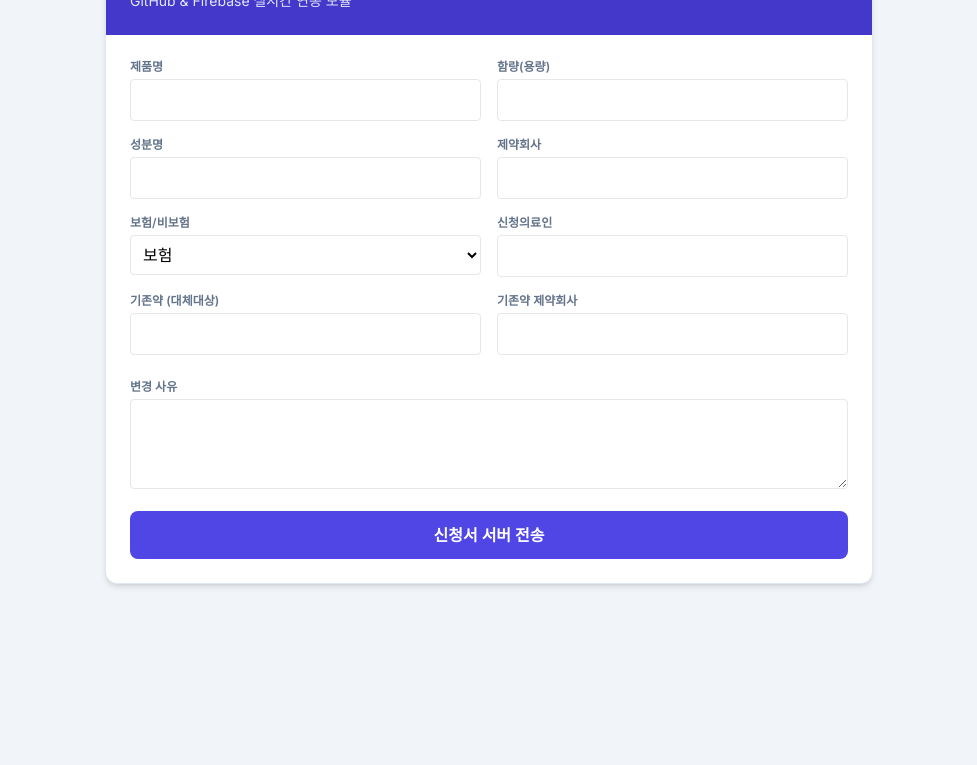
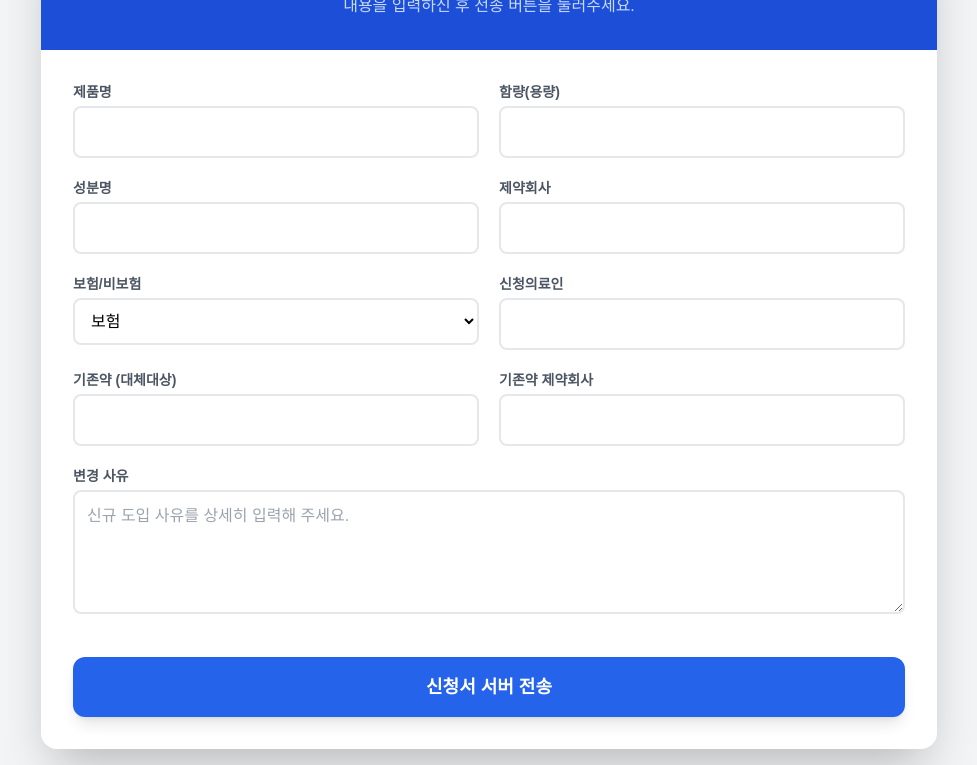
Before and after one commit to kternalnr-jaiden/new-drug-applications, a plain HTML site: page index.html in a window 1280 px wide. Shown: the part 98-863 px from the top of the page, without its empty margins (151-1128 px from the left). Before the commit the page ends 800 px from the top, so only its background shows below. Drawn offline with nearby package versions, Linux system fonts and the light colour scheme; a web font is replaced by a local one.

Commit message:
Update index.html

```diff
--- a/index.html
+++ b/index.html
@@ -6,65 +6,64 @@
     <title>신약 신청 시스템 2026</title>
     <script src="https://cdn.tailwindcss.com"></script>
     <style>
-        @import url('https://fonts.googleapis.com/css2?family=Inter:wght@400;600&display=swap');
-        body { font-family: 'Inter', sans-serif; }
+        @import url('https://fonts.googleapis.com/css2?family=Pretendard:wght@400;600;700&display=swap');
+        body { font-family: 'Pretendard', sans-serif; }
     </style>
 </head>
-<body class="bg-slate-100 min-h-screen p-4 md:p-8">
+<body class="bg-gray-100 min-h-screen flex items-center justify-center p-4">
 
-    <div class="max-w-3xl mx-auto bg-white rounded-xl shadow-md border border-slate-200 overflow-hidden">
-        <div class="bg-indigo-700 p-6">
-            <h1 class="text-white text-xl font-bold tracking-tight">신약 신청서 (2026 상반기)</h1>
-            <p class="text-indigo-100 text-sm mt-1">GitHub & Firebase 실시간 연동 모듈</p>
+    <div class="max-w-4xl w-full bg-white shadow-2xl rounded-2xl overflow-hidden">
+        <div class="bg-blue-700 p-8 text-white text-center">
+            <h1 class="text-3xl font-bold">신약 신청서 (2026 상반기)</h1>
+            <p class="mt-2 text-blue-100 opacity-90">내용을 입력하신 후 전송 버튼을 눌러주세요.</p>
         </div>
 
-        <form id="applicationForm" class="p-6 space-y-4">
-            <div class="grid grid-cols-1 md:grid-cols-2 gap-4">
+        <form id="applicationForm" class="p-8 grid grid-cols-1 md:grid-cols-2 gap-5">
             <div>
-                    <label class="block text-xs font-semibold text-slate-500 uppercase mb-1">제품명</label>
-                    <input type="text" id="productName" required class="w-full border rounded p-2 focus:ring-2 focus:ring-indigo-500 outline-none">
+                <label class="block text-sm font-semibold text-gray-600 mb-1">제품명</label>
+                <input type="text" id="productName" required class="w-full border-2 border-gray-200 rounded-lg p-3 focus:border-blue-500 outline-none transition">
             </div>
             <div>
-                    <label class="block text-xs font-semibold text-slate-500 uppercase mb-1">함량(용량)</label>
-                    <input type="text" id="dosage" required class="w-full border rounded p-2 focus:ring-2 focus:ring-indigo-500 outline-none">
+                <label class="block text-sm font-semibold text-gray-600 mb-1">함량(용량)</label>
+                <input type="text" id="dosage" required class="w-full border-2 border-gray-200 rounded-lg p-3 focus:border-blue-500 outline-none transition">
             </div>
             <div>
-                    <label class="block text-xs font-semibold text-slate-500 uppercase mb-1">성분명</label>
-                    <input type="text" id="ingredient" required class="w-full border rounded p-2 focus:ring-2 focus:ring-indigo-500 outline-none">
+                <label class="block text-sm font-semibold text-gray-600 mb-1">성분명</label>
+                <input type="text" id="ingredient" required class="w-full border-2 border-gray-200 rounded-lg p-3 focus:border-blue-500 outline-none transition">
             </div>
             <div>
-                    <label class="block text-xs font-semibold text-slate-500 uppercase mb-1">제약회사</label>
-                    <input type="text" id="company" required class="w-full border rounded p-2 focus:ring-2 focus:ring-indigo-500 outline-none">
+                <label class="block text-sm font-semibold text-gray-600 mb-1">제약회사</label>
+                <input type="text" id="company" required class="w-full border-2 border-gray-200 rounded-lg p-3 focus:border-blue-500 outline-none transition">
             </div>
             <div>
-                    <label class="block text-xs font-semibold text-slate-500 uppercase mb-1">보험/비보험</label>
-                    <select id="insurance" class="w-full border rounded p-2 bg-white">
+                <label class="block text-sm font-semibold text-gray-600 mb-1">보험/비보험</label>
+                <select id="insurance" class="w-full border-2 border-gray-200 rounded-lg p-3 bg-white outline-none">
                     <option value="보험">보험</option>
                     <option value="비보험">비보험</option>
                 </select>
             </div>
             <div>
-                    <label class="block text-xs font-semibold text-slate-500 uppercase mb-1">신청의료인</label>
-                    <input type="text" id="applicant" required class="w-full border rounded p-2 focus:ring-2 focus:ring-indigo-500 outline-none">
+                <label class="block text-sm font-semibold text-gray-600 mb-1">신청의료인</label>
+                <input type="text" id="applicant" required class="w-full border-2 border-gray-200 rounded-lg p-3 focus:border-blue-500 outline-none transition">
             </div>
             <div>
-                    <label class="block text-xs font-semibold text-slate-500 uppercase mb-1">기존약 (대체대상)</label>
-                    <input type="text" id="existingDrug" class="w-full border rounded p-2">
+                <label class="block text-sm font-semibold text-gray-600 mb-1">기존약 (대체대상)</label>
+                <input type="text" id="existingDrug" class="w-full border-2 border-gray-200 rounded-lg p-3">
             </div>
             <div>
-                    <label class="block text-xs font-semibold text-slate-500 uppercase mb-1">기존약 제약회사</label>
-                    <input type="text" id="existingCompany" class="w-full border rounded p-2">
+                <label class="block text-sm font-semibold text-gray-600 mb-1">기존약 제약회사</label>
+                <input type="text" id="existingCompany" class="w-full border-2 border-gray-200 rounded-lg p-3">
             </div>
+            <div class="md:col-span-2">
+                <label class="block text-sm font-semibold text-gray-600 mb-1">변경 사유</label>
+                <textarea id="reason" rows="4" required class="w-full border-2 border-gray-200 rounded-lg p-3 focus:border-blue-500 outline-none transition" placeholder="신규 도입 사유를 상세히 입력해 주세요."></textarea>
             </div>
 
-            <div class="pt-2">
-                <label class="block text-xs font-semibold text-slate-500 uppercase mb-1">변경 사유</label>
-                <textarea id="reason" rows="3" required class="w-full border rounded p-2 focus:ring-2 focus:ring-indigo-500 outline-none"></textarea>
-            </div>
-
-            <button type="submit" id="submitBtn" class="w-full bg-indigo-600 hover:bg-indigo-700 text-white font-bold py-3 rounded-lg transition duration-200">
+            <div class="md:col-span-2 pt-4">
+                <button type="submit" id="submitBtn" class="w-full bg-blue-600 hover:bg-blue-800 text-white font-bold py-4 rounded-xl shadow-lg transition duration-200 text-lg">
                     신청서 서버 전송
                 </button>
+            </div>
         </form>
     </div>
 
@@ -72,7 +71,7 @@
         import { initializeApp } from "https://www.gstatic.com/firebasejs/10.7.1/firebase-app.js";
         import { getFirestore, addDoc, collection, serverTimestamp } from "https://www.gstatic.com/firebasejs/10.7.1/firebase-firestore.js";
 
-        // 제공해주신 Config 적용
+        // 사용자님의 Firebase 설정
         const firebaseConfig = {
             apiKey: "AIzaSyCkWnacJS_3U3sYrDeLv4BvrI73hLiKv5k",
             authDomain: "new-drug-applications.firebaseapp.com",
@@ -82,16 +81,24 @@
             appId: "1:582639560208:web:fbb0482c7721f0beddcc95"
         };
 
+        // 초기화
         const app = initializeApp(firebaseConfig);
         const db = getFirestore(app);
 
+        // 제출 이벤트 처리
         document.getElementById('applicationForm').addEventListener('submit', async (e) => {
             e.preventDefault();
             const btn = document.getElementById('submitBtn');
+
+            // 전송 중 버튼 비활성화
             btn.disabled = true;
-            btn.innerHTML = '처리 중...';
+            btn.innerHTML = `
+                <svg class="animate-spin h-5 w-5 mr-3 border-4 border-white border-t-transparent rounded-full inline-block" viewBox="0 0 24 24"></svg>
+                서버 전송 중...
+            `;
 
             try {
+                // Firestore의 'submissions_2026' 컬렉션에 데이터 저장
                 await addDoc(collection(db, "submissions_2026"), {
                     productName: document.getElementById('productName').value,
                     dosage: document.getElementById('dosage').value,
@@ -102,16 +109,17 @@
                     existingDrug: document.getElementById('existingDrug').value,
                     existingCompany: document.getElementById('existingCompany').value,
                     reason: document.getElementById('reason').value,
-                    timestamp: serverTimestamp()
+                    createdAt: serverTimestamp()
                 });
-                alert("신청서가 성공적으로 저장되었습니다.");
-                e.target.reset();
-            } catch (err) {
-                console.error(err);
-                alert("저장 실패: Firebase 규칙(Rules)을 확인하세요.");
+
+                alert("✅ 신청서가 성공적으로 서버에 저장되었습니다!");
+                e.target.reset(); // 입력창 초기화
+            } catch (error) {
+                console.error("Error:", error);
+                alert("❌ 전송 실패! Firebase Console에서 Rules(규칙)을 허용해 주세요.");
             } finally {
                 btn.disabled = false;
-                btn.innerHTML = '신청서 서버 전송';
+                btn.innerText = "신청서 서버 전송";
             }
         });
     </script>
```
Lines whose indentation alone changed are shown as unchanged.
